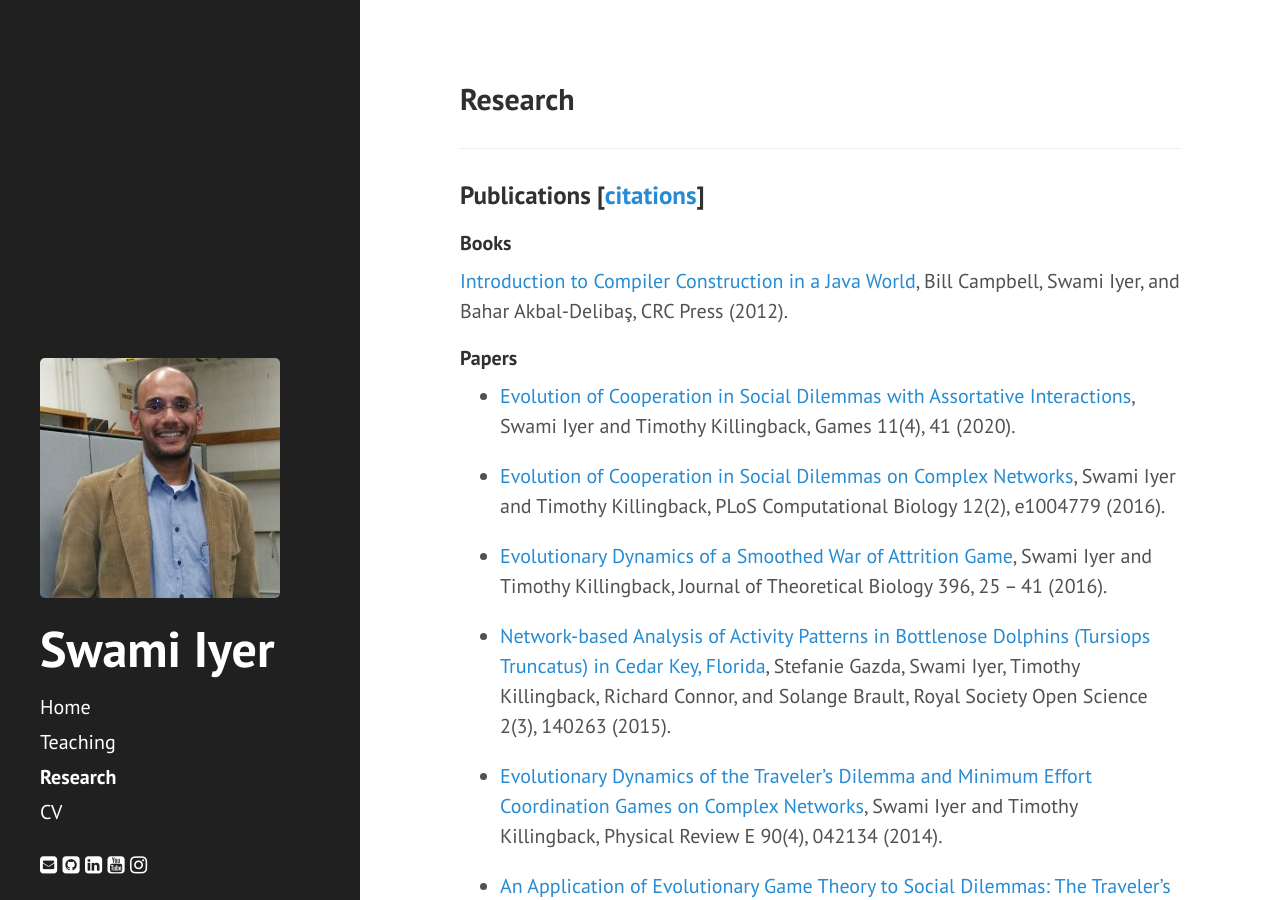
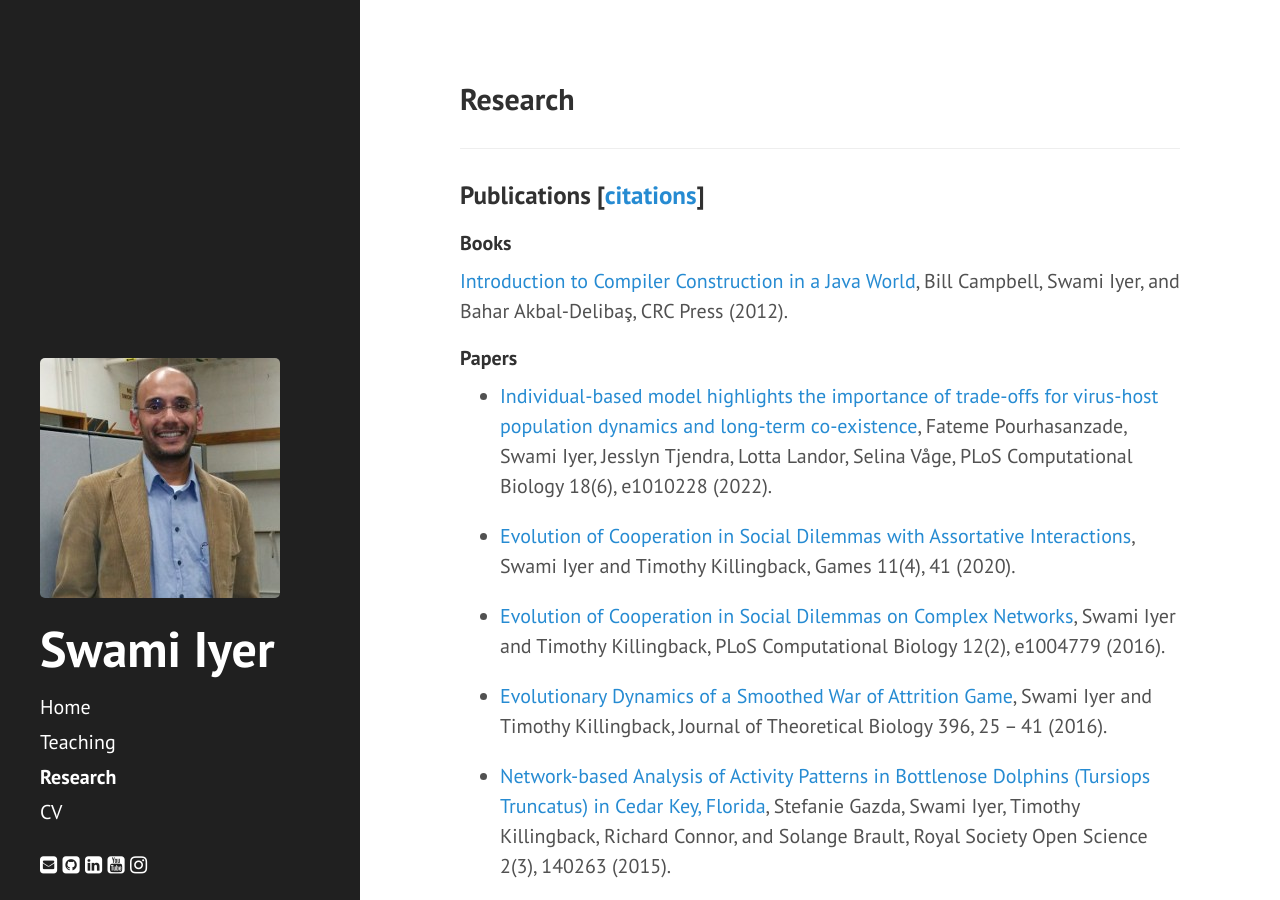
Before and after one commit to swamiiyer/swamiiyer.github.io, a Jekyll site: the page built from _pages/research.md, in a window 1280 px wide and 900 px high. Built offline with Jekyll 4.4.1, drawn with Linux system fonts in a browser that asks for light colours; nearby versions of some CDN libraries.

Commit message:
included a recently published article

```diff
--- a/_pages/research.md
+++ b/_pages/research.md
@@ -12,6 +12,8 @@ order: 3
 [Introduction to Compiler Construction in a Java World](http://www.amazon.com/Introduction-Compiler-Construction-Java-World/dp/1439860882), Bill Campbell, Swami Iyer, and Bahar Akbal-Deliba&#351;, CRC Press (2012).
 
 #### Papers
+
+- [Individual-based model highlights the importance of trade-offs for virus-host population dynamics and long-term co-existence](https://doi.org/10.1371/journal.pcbi.1010228), Fateme Pourhasanzade, Swami Iyer, Jesslyn Tjendra, Lotta Landor, Selina V&aring;ge, PLoS Computational Biology 18(6), e1010228 (2022).
 
 - [Evolution of Cooperation in Social Dilemmas with Assortative Interactions](https://doi.org/10.3390/g11040041), Swami Iyer and Timothy Killingback, Games 11(4), 41 (2020).
 
```
